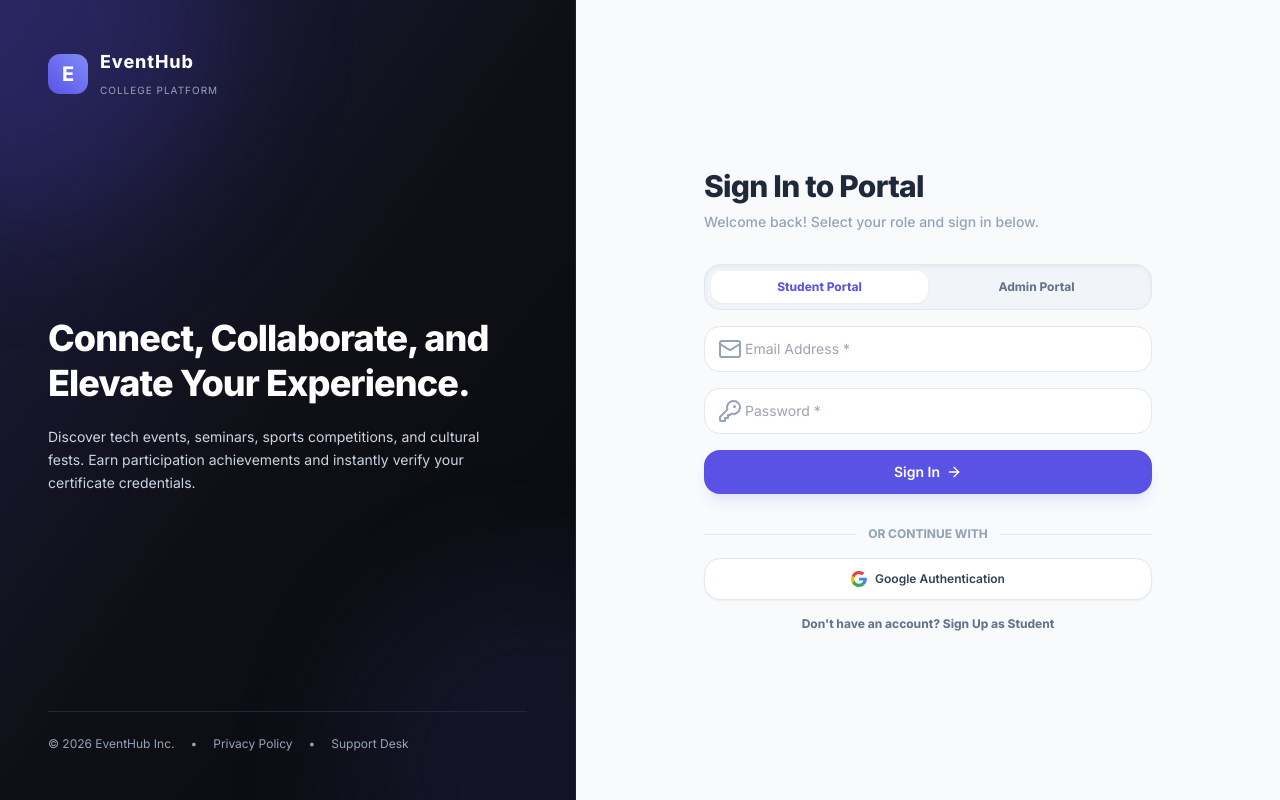
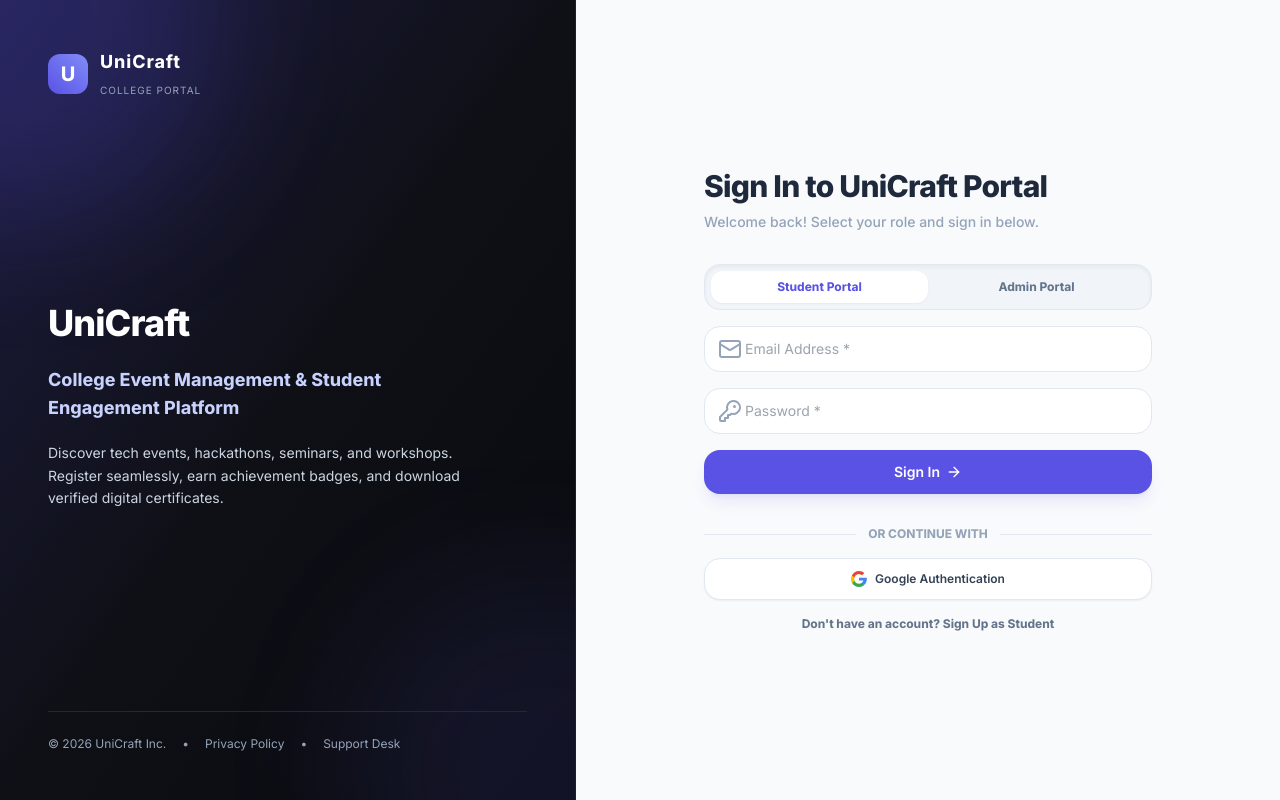
Before and after one commit to Pravin-Khillare-coder/UniCraft-An-Intelligent-College-Event-Management-Automated-Digital-Certificate-Platform-with-QR-, a React (Vite) app in the folder frontend/: page /#/login in a window 1280 px wide. Built offline with nearby package versions, Linux system fonts and the light colour scheme; no server answers.

Commit message:
Update page title and brand heading on Login page

```diff
--- a/frontend/index.html
+++ b/frontend/index.html
@@ -4,7 +4,7 @@
     <meta charset="UTF-8" />
     <link rel="icon" type="image/svg+xml" href="favicon.svg" />
     <meta name="viewport" content="width=device-width, initial-scale=1.0" />
-    <title>UniCraft - College Event Management & Certificate Platform</title>
+    <title>UniCraft - College Event Management & Student Engagement Platform</title>
     <!-- Google Fonts Inter -->
     <link rel="preconnect" href="https://fonts.googleapis.com">
     <link rel="preconnect" href="https://fonts.gstatic.com" crossorigin>
--- a/frontend/src/pages/Login.jsx
+++ b/frontend/src/pages/Login.jsx
@@ -96,25 +96,28 @@ const Login = () => {
 
         <div className="flex items-center gap-3 z-10">
           <div className="w-10 h-10 bg-gradient-to-tr from-primary to-indigo-400 rounded-xl flex items-center justify-center font-bold text-white text-xl">
-            E
+            U
           </div>
           <div>
-            <h1 className="font-bold text-lg tracking-wider text-white">EventHub</h1>
-            <span className="text-[10px] uppercase tracking-widest text-slate-400">College Platform</span>
+            <h1 className="font-bold text-lg tracking-wider text-white">UniCraft</h1>
+            <span className="text-[10px] uppercase tracking-widest text-slate-400">College Portal</span>
           </div>
         </div>
 
         <div className="my-auto max-w-md space-y-5 z-10">
           <h2 className="text-4xl font-extrabold leading-tight tracking-tight text-white">
-            Connect, Collaborate, and Elevate Your Experience.
+            UniCraft
           </h2>
+          <p className="text-lg font-bold text-indigo-200">
+            College Event Management & Student Engagement Platform
+          </p>
           <p className="text-slate-300 text-sm leading-relaxed">
-            Discover tech events, seminars, sports competitions, and cultural fests. Earn participation achievements and instantly verify your certificate credentials.
+            Discover tech events, hackathons, seminars, and workshops. Register seamlessly, earn achievement badges, and download verified digital certificates.
           </p>
         </div>
 
         <div className="z-10 flex gap-4 text-xs text-slate-400 border-t border-slate-800 pt-6">
-          <span>© 2026 EventHub Inc.</span>
+          <span>© 2026 UniCraft Inc.</span>
           <span>•</span>
           <span>Privacy Policy</span>
           <span>•</span>
@@ -128,7 +131,7 @@ const Login = () => {
           {/* Header */}
           <div className="text-center md:text-left">
             <h3 className="text-2xl sm:text-3xl font-extrabold text-slate-800 tracking-tight">
-              {isLogin ? 'Sign In to Portal' : 'Create Student Account'}
+              {isLogin ? 'Sign In to UniCraft Portal' : 'Create Student Account'}
             </h3>
             <p className="text-slate-400 text-sm mt-2 font-medium">
               {isLogin
```
